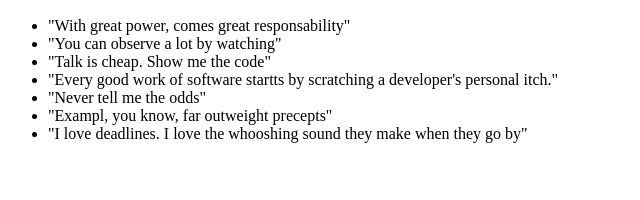
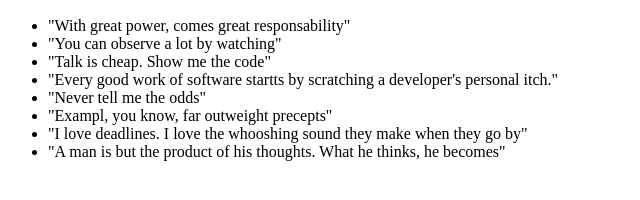
Before and after one commit to eugeniomauri/0main_openSAP_repo, a plain HTML site: page index.html in a window 1280 px wide. Shown: the part 110-310 px from the top of the page, without its empty margins (0-640 px from the left). Drawn offline with Linux system fonts and the light colour scheme.

Commit message:
added Gandhi quote

```diff
--- a/index.html
+++ b/index.html
@@ -16,6 +16,7 @@
 			<li>"Never tell me the odds"</li>
 			<li>"Exampl, you know, far outweight precepts"</li>
 			<li>"I love deadlines. I love the whooshing sound they make when they go by"</li>
+			<li>"A man is but the product of his thoughts. What he thinks, he becomes"</li>
 		</ul>
 	</body>
 </html>
```
